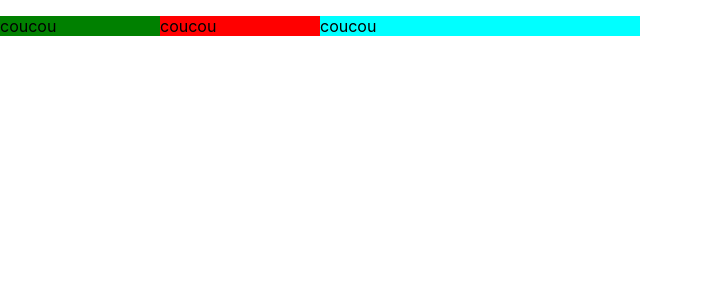
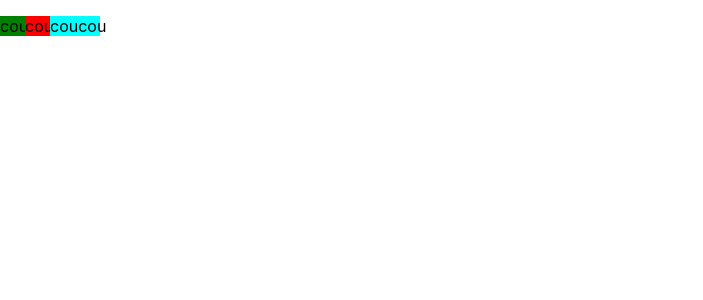
Before and after one commit to pbenard73/react-respo, a React (Create React App) app: page / in a window 1280 px wide. Shown: the top 300 px of the page, without its empty margins (0-703 px from the left). Built offline with nearby package versions, Linux system fonts and the light colour scheme.

Commit message:
fix build && add display none behaviour

```diff
--- a/src/Respo.js
+++ b/src/Respo.js
@@ -81,9 +81,16 @@ class Respo extends React.Component {
             )
         }
 
-        let width = (this[`${this.props.width}_col`] / 12) * 100 + "%"
+        const value = this[`${this.props.width}_col`]
+        let style = {
+            width: value !== 0 ? (value / 12) * 100 : 0 + "%",
+        }
 
-        return <div style={{ width }}>{this.props.children}</div>
+        if (value === 0) {
+            style.display = "none"
+        }
+
+        return <div style={style}>{this.props.children}</div>
     }
 }
 
--- a/webpack.config.js
+++ b/webpack.config.js
@@ -9,7 +9,7 @@ module.exports = {
     filename: 'index.js',
     path: path.resolve(__dirname, 'dist'),
     library: '',
-    libraryTarget: 'commonjs'
+    libraryTarget: 'umd'
   },
   plugins: [new CleanWebpackPlugin()],
   module: {
```
Also changed, not shown: 1 other file (tests, documents, lock files or other folders).
